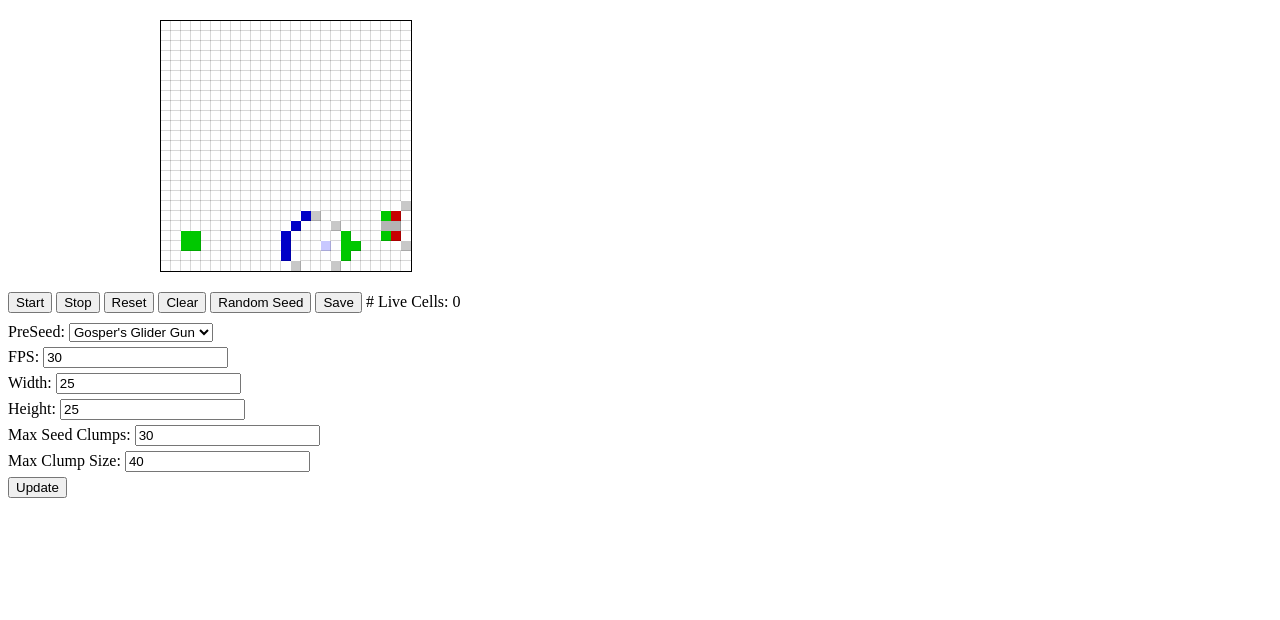
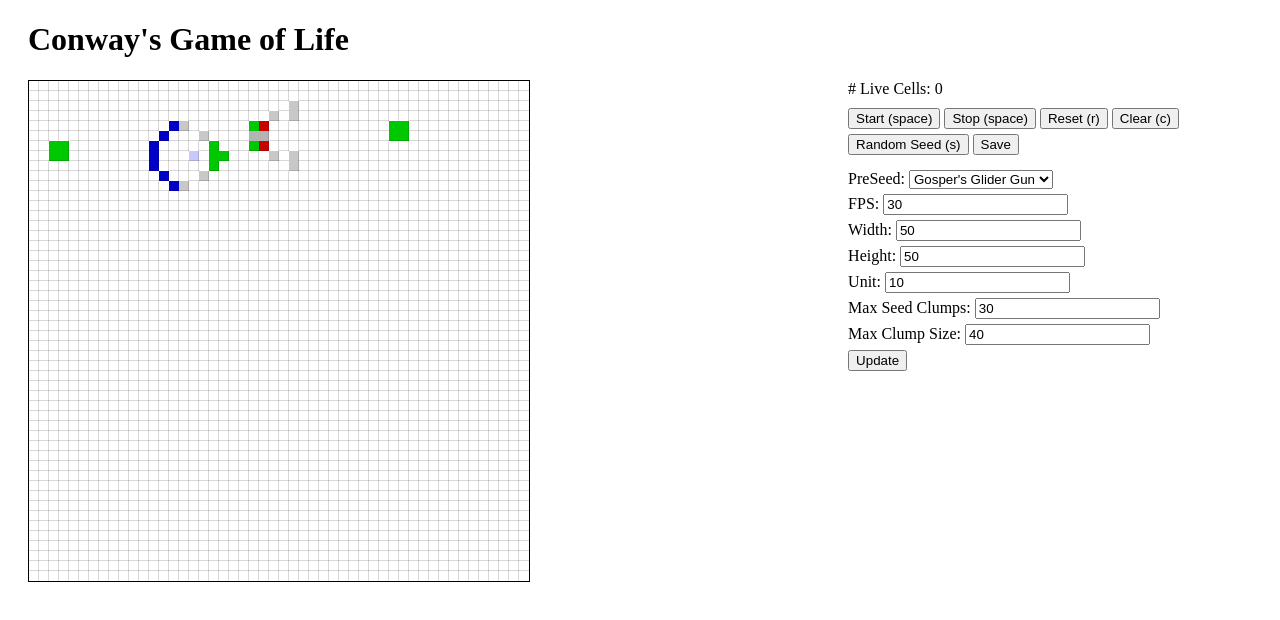
Before and after one commit to DiegoSalazar/ConwaysGameOfLife, a plain HTML site: page index.html in a window 1280 px wide. Both pictures are taken after a click on the button "Save". Drawn offline with nearby package versions, Linux system fonts and the light colour scheme.

Commit message:
controls, preseeds, cleaned up code, lookin geewwwd

```diff
--- a/conwaysgame.js
+++ b/conwaysgame.js
@@ -39,10 +39,10 @@ $.cookie = function() {
 }
 
 // represents the grid, updates cells state and draws
-function Automaton(canvas_id, w, h, seed, color) {
+function Automaton(canvas_id, w, h, unit, seed, color) {
   this.w = w;
   this.h = h;
-  this.unit = 10;
+  this.unit = unit || 10;
   this.seed = Automaton.seeds[seed];
   this.grid = [];
   this.strokeColor = color || 'black';
@@ -53,7 +53,7 @@ function Automaton(canvas_id, w, h, seed, color) {
 
   // build grid and add cells to the it
   this.traverseGrid(function(cell, x, y) {
-    this.grid[x][y] = new Cell(x, y, this.dropSeed(x, y-15), this);
+    this.grid[x][y] = new Cell(x, y, this.dropSeed(x, y), this);
   }, function(x) { // this callback runs first
     this.grid[x] = [];
   }).draw();
@@ -84,7 +84,9 @@ Automaton.seeds = {
   'pulsar' : [],
   'lwss' : [],
   'diehard' : [],
-  'acorn' : []
+  'acorn' : [],
+  // custom seeds by diego!
+  'rorschach': [[43, 49],[44, 49],[44, 48],[43, 48],[45, 47],[46, 48],[46, 49],[47, 49],[47, 48]]
 }
 
 Automaton.prototype = {
@@ -302,23 +304,25 @@ Storage.prototype = {
   }
 }
 
-function Inputs() {
-  this.names = ['fps', 'w', 'h', 'maxClumps', 'clumpSize', 'preSeed'];
+function Inputs(anim) {
+  this.anim = anim;
 }
+Inputs.names = ['fps', 'w', 'h', 'unit', 'maxClumps', 'clumpSize', 'preSeed'];
+Inputs.codeMap = { 32: 'spacebar', 37: 'left', 38: 'above', 39: 'right', 40: 'below', 67: 'c', 82: 'r', 83: 's' };
 
 Inputs.prototype = {
   state: function() {
     var iS = {}
-    for (var i = 0, len = Inputs.length; i < len; i++) {
-      var name = Inputs[i];
+    for (var i = 0, len = Inputs.names.length; i < len; i++) {
+      var name = Inputs.names[i];
       if ($('#'+ name).val)
         iS[name] = parseInt($('#'+ name).val());
     }
     return iS;
   },
   read: function() {
-    for (var i = 0, len = this.names.length; i < len; i++) {
-      var name = this.names[i],
+    for (var i = 0, len = Inputs.names.length; i < len; i++) {
+      var name = Inputs.names[i],
           val = this.get(name);
       if (val) this[name] = isNaN(val) ? val : parseInt(val);
     }
@@ -327,6 +331,33 @@ Inputs.prototype = {
   },
   get: function(name) {
     return $('#'+ name).val();
+  },
+  bindKeyboard: function() {
+    var self = this;
+    $(document).keyup(function(e) {
+      var cmd = Inputs.codeMap[e.which];
+
+      switch(cmd) {
+        case 'spacebar':
+          self.anim.toggle();
+          e.preventDefault();
+          break;
+        case 's':
+          self.anim.random();
+          break;
+        case 'c':
+          self.anim.clear();
+          break;
+        case 'r':
+          self.anim.reset();
+          break;
+        case 'left': case 'above': case 'right': case 'below':
+          self.anim.moveClump(cmd);
+          e.preventDefault();
+          break;
+      }
+      return false;
+    });
   }
 }
 
@@ -334,20 +365,22 @@ function Anim(canvas_id) {
   this.canvas_id = canvas_id;
   this.interval = 0;
   this.playing = false;
-  this.inputs = new Inputs().read();
-  this.automaton = new Automaton(this.canvas_id, this.inputs.w, this.inputs.h, this.inputs.preSeed),
+  this.inputs = new Inputs(this).read();
+  this.automaton = new Automaton(this.canvas_id, this.inputs.w, this.inputs.h, this.inputs.unit, this.inputs.preSeed),
   this.liveCellCounter = $('#liveCellCount');
 }
 
 Anim.prototype = {
   start: function() {
     var self = this, cellCount = 0;
+
     this.interval = setInterval(function() {
       self.automaton.update().draw();
       cellCount = self.automaton.liveCellCount();
       self.liveCellCounter.text(cellCount);
       if (cellCount == 0) this.stop();
     }, 1000 / this.fps);
+
     this.playing = true;
   },
   stop: function() {
@@ -362,30 +395,31 @@ Anim.prototype = {
   reset: function() {
     this.stop();
     this.inputs.read();
-    this.automaton = new Automaton(this.canvas_id, this.inputs.w, this.inputs.h, this.inputs.preSeed).draw();
+    this.automaton = new Automaton(this.canvas_id, this.inputs.w, this.inputs.h, this.inputs.unit, this.inputs.preSeed).draw();
     this.liveCellCounter.text(this.automaton.liveCellCount());
   },
   clear: function() {
     this.stop();
     this.inputs.read();
-    this.automaton = new Automaton(this.canvas_id, this.inputs.w, this.inputs.h).draw();
+    this.automaton = new Automaton(this.canvas_id, this.inputs.w, this.inputs.h, this.inputs.unit).draw();
     this.liveCellCounter.text(this.automaton.liveCellCount());
   },
   update: function() {
     this.inputs.read();
-    this.automaton = new Automaton(this.canvas_id, this.inputs.w, this.inputs.h, this.inputs.preSeed).draw();
+    this.automaton = new Automaton(this.canvas_id, this.inputs.w, this.inputs.h, this.inputs.unit, this.inputs.preSeed).draw();
     this.liveCellCounter.text(this.automaton.liveCellCount());
   },
   random: function() {
     this.stop();
     this.inputs.read();
-    this.automaton = new Automaton(this.canvas_id, this.inputs.w, this.inputs.h).randomSeed(this.inputs.maxClumps, this.inputs.clumpSize).draw();
+    this.automaton = new Automaton(this.canvas_id, this.inputs.w, this.inputs.h, this.inputs.unit)
+                         .randomSeed(this.inputs.maxClumps, this.inputs.clumpSize).draw();
     this.liveCellCounter.text(this.automaton.liveCellCount());
   },
   preSeed: function() {
     this.stop();
     this.inputs.read();
-    this.automaton = new Automaton(this.canvas_id, this.inputs.w, this.inputs.h, this.inputs.preSeed).draw();
+    this.automaton = new Automaton(this.canvas_id, this.inputs.w, this.inputs.h, this.inputs.unit, this.inputs.preSeed).draw();
   },
   toggleCell: function(e, canvas) {
     var canvas = $(canvas),
@@ -445,28 +479,7 @@ $(function() {
     anim.toggleCell(e, this);
   });
 
-  $(document).keyup(function(e) {
-    var cmd = keyCodeDirectionMapping[e.which];
-
-    switch(cmd) {
-      case 'spacebar':
-        anim.toggle();
-        e.preventDefault();
-        break;
-      case 's':
-        anim.preSeed();
-        break;
-      case 'c':
-        anim.clear();
-        break;
-      case 'left': case 'above': case 'right': case 'below':
-        anim.moveClump(cmd);
-        e.preventDefault();
-        break;
-    }
-  });
-
-  var keyCodeDirectionMapping = { 32: 'spacebar', 37: 'left', 38: 'above', 39: 'right', 40: 'below', 67: 'c', 83: 's' }
+  anim.inputs.bindKeyboard();
 });
 
 function c_log() {
--- a/index.html
+++ b/index.html
@@ -3,13 +3,16 @@
   <head>
     <title>Conway's Game of Life</title>
     <style type="text/css">
-      #wrap { width: 44%; margin:20px 0; }
-      #grid { border:1px solid black; margin: 20px auto; overflow: hidden; display: block; }
+      #wrap { margin:20px; }
+      #grid { border:1px solid black; overflow: hidden; display: block; float: left; }
+      #controls { float: right; width:33% }
       .cell { float: left; }
       .alive { background: #000; }
       .dead { background: #fff; }
+      button { margin-bottom:5px;}
       form { margin-top: 10px; }
       label { display: block; margin-bottom: 5px;}
+      p { margin: 0 0 10px 0;}
     </style>
 
     <script type="text/javascript" src="https://ajax.googleapis.com/ajax/libs/jquery/1.7.1/jquery.min.js"></script>
@@ -17,15 +20,19 @@
   </head>
   <body>
     <div id="wrap">
+        <h1>Conway's Game of Life</h1>
+
         <canvas id="grid"></canvas>
-        <button id="start">Start</button>
-        <button id="stop">Stop</button>
-        <button id="reset">Reset</button>
-        <button id="clear">Clear</button>
-        <button id="random">Random Seed</button>
+
+        <div id="controls">
+          <p># Live Cells: <span id="liveCellCount">0</span></p>
+
+          <button id="start">Start (space)</button>
+          <button id="stop">Stop (space)</button>
+          <button id="reset">Reset (r)</button>
+          <button id="clear">Clear (c)</button>
+          <button id="random">Random Seed (s)</button>
           <button id="save">Save</button>
-
-        # Live Cells: <span id="liveCellCount">0</span>
 
           <form id="update" action="" method="">
             <label>
@@ -33,6 +40,7 @@
               <select id="preSeed">
                 <option selected="selected" value="gosper">Gosper's Glider Gun</option>
                 <option value="sword">Sword</option>
+                <option value="rorschach">Rorschach</option>
               </select>
             </label>
             <label>
@@ -41,11 +49,15 @@
             </label>
             <label>
               Width:
-            <input type="text" id="w" value="25" />
+              <input type="text" id="w" value="50" />
             </label>
             <label>
               Height:
-            <input type="text" id="h" value="25" />
+              <input type="text" id="h" value="50" />
+            </label>
+            <label>
+              Unit:
+              <input type="text" id="unit" value="10" />
             </label>
             <label>
               Max Seed Clumps:
@@ -58,5 +70,6 @@
             <input type="submit" value="Update" />
           </form>
         </div>
+    </div>
   </body>
 </html>
```
Also changed, not shown: 1 other file. Lines whose indentation alone changed are shown as unchanged.
